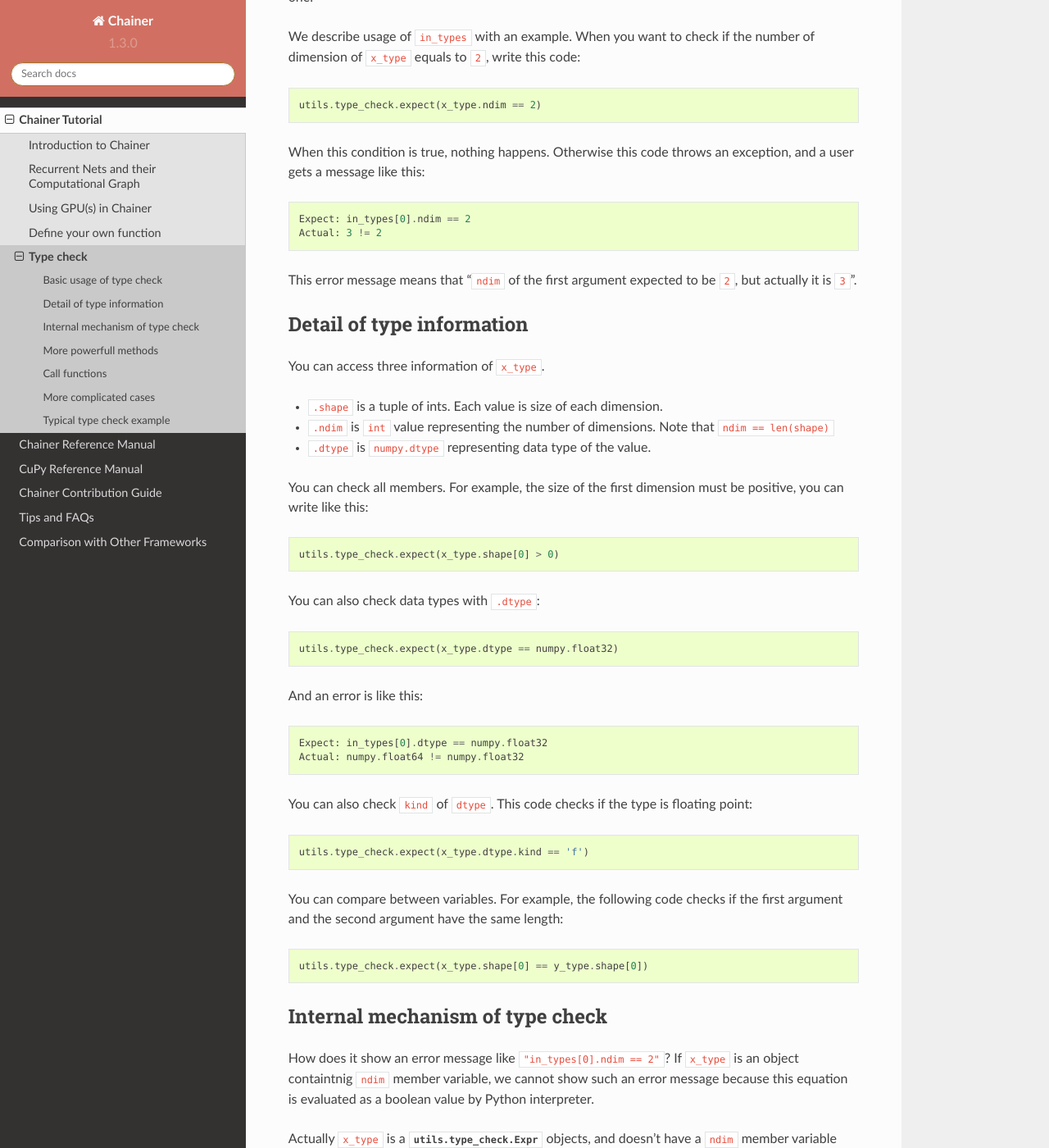
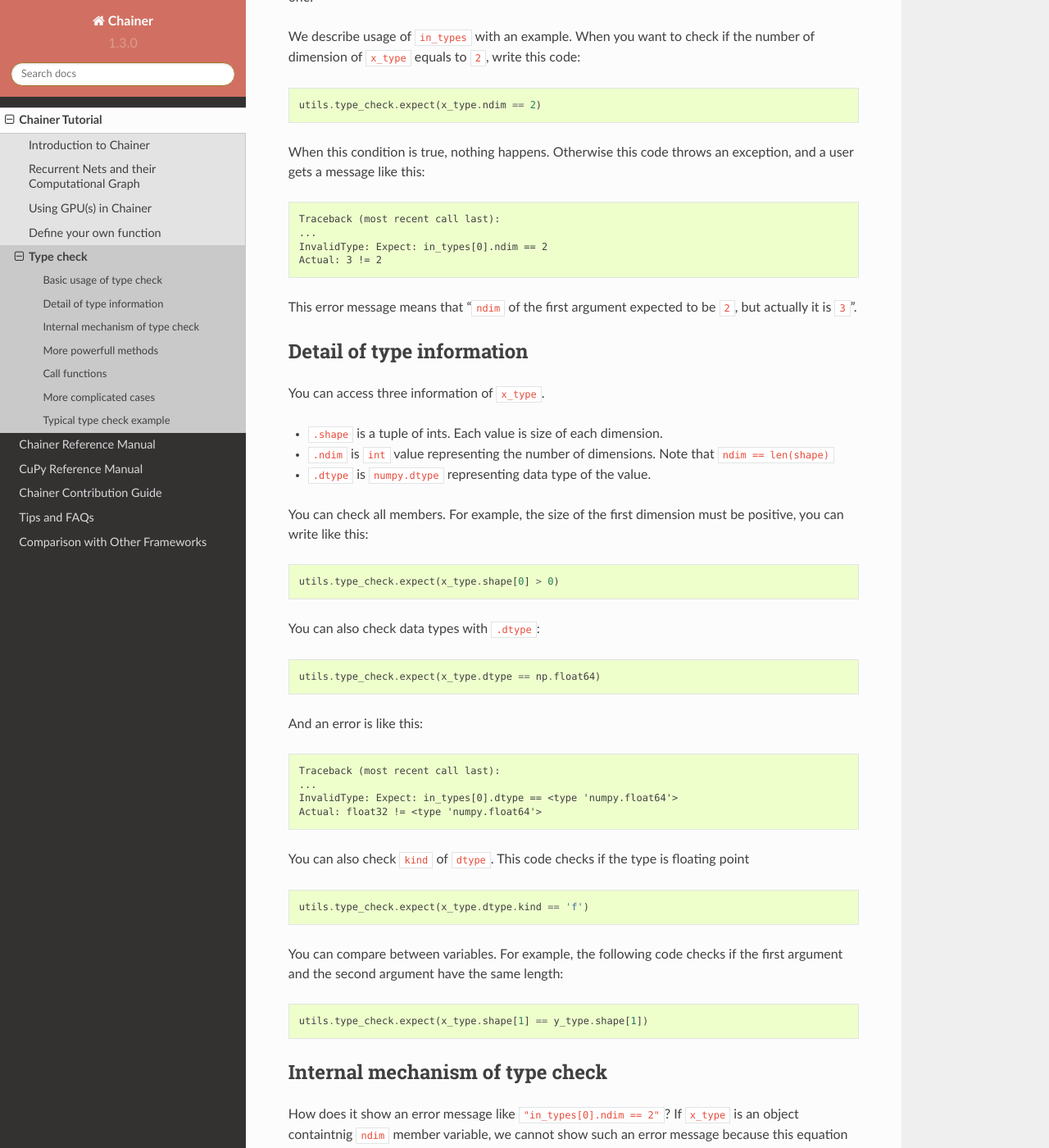
Before and after one commit to mitmul/intel-chainer, a Sphinx documentation site: the page built from docs/source/tutorial/type_check.rst, in a window 1280 px wide and 1400 px high, scrolled down 1107 px. Shown: the whole window at 82% size. Built offline with Sphinx 7.4.7 and the Read the Docs theme 2.0.0, drawn with Linux system fonts in a browser that asks for light colours; some of the changed text lies outside the part shown.

Commit message:
Write doctest for type_check

```diff
--- a/docs/source/conf.py
+++ b/docs/source/conf.py
@@ -331,7 +331,7 @@
 doctest_global_setup = '''
 import numpy as np
 import cupy
-from chainer import cuda, Function, FunctionSet, gradient_check, Variable, optimizers
+from chainer import cuda, Function, FunctionSet, gradient_check, Variable, optimizers, utils
 import chainer.functions as F
 np.random.seed(0)
 '''
--- a/docs/source/tutorial/basic.rst
+++ b/docs/source/tutorial/basic.rst
@@ -46,7 +46,7 @@
    In example codes of this tutorial, we assume for simplicity that the following symbols are already imported::
 
      import numpy as np
-     from chainer import cuda, Function, FunctionSet, gradient_check, Variable, optimizers
+     from chainer import cuda, Function, FunctionSet, gradient_check, Variable, optimizers, utils
      import chainer.functions as F
 
 
--- a/docs/source/tutorial/type_check.rst
+++ b/docs/source/tutorial/type_check.rst
@@ -37,22 +37,38 @@
 
 ``in_types`` is an instance of :class:`utils.type_check.TypeInfoTuple`, which is a sub-class of ``tuple``.
 To get type information about the first argument, use ``in_types[0]``.
-If the function gets multiple arguments, we recommend to use new variables for readability::
+If the function gets multiple arguments, we recommend to use new variables for readability:
 
-  x_type, y_type = in_types
+.. testcode::
+   :hide:
+
+   data = (np.empty((3, 2, 2), dtype=np.float32), np.empty((1, 2, 2), dtype=np.float32))
+   in_types = utils.type_check.get_types(data, 'in_types', False)
+
+
+.. testcode::
+
+   x_type, y_type = in_types
 
 In this case, ``x_type`` represents the type of the first argument, and ``y_type`` represents the second one.
 
 We describe usage of ``in_types`` with an example.
-When you want to check if the number of dimension of ``x_type`` equals to ``2``, write this code::
+When you want to check if the number of dimension of ``x_type`` equals to ``2``, write this code:
 
-  utils.type_check.expect(x_type.ndim == 2)
+.. testcode::
+
+   utils.type_check.expect(x_type.ndim == 2)
 
 When this condition is true, nothing happens.
-Otherwise this code throws an exception, and a user gets a message like this::
+Otherwise this code throws an exception, and a user gets a message like this:
 
-  Expect: in_types[0].ndim == 2
-  Actual: 3 != 2
+.. testoutput::
+   :options: -IGNORE_EXCEPTION_DETAIL
+
+   Traceback (most recent call last):
+   ...
+   InvalidType: Expect: in_types[0].ndim == 2
+   Actual: 3 != 2
 
 This error message means that "``ndim`` of the first argument expected to be ``2``, but actually it is ``3``".
 
@@ -67,28 +83,41 @@
 - ``.dtype`` is ``numpy.dtype`` representing data type of the value.
 
 You can check all members.
-For example, the size of the first dimension must be positive, you can write like this::
+For example, the size of the first dimension must be positive, you can write like this:
 
-  utils.type_check.expect(x_type.shape[0] > 0)
+.. testcode::
 
-You can also check data types with ``.dtype``::
+   utils.type_check.expect(x_type.shape[0] > 0)
 
-  utils.type_check.expect(x_type.dtype == numpy.float32)
+You can also check data types with ``.dtype``:
 
-And an error is like this::
+.. testcode::
 
-  Expect: in_types[0].dtype == numpy.float32
-  Actual: numpy.float64 != numpy.float32
+   utils.type_check.expect(x_type.dtype == np.float64)
+
+And an error is like this:
+
+.. testoutput::
+   :options: -IGNORE_EXCEPTION_DETAIL +NORMALIZE_WHITESPACE
+
+   Traceback (most recent call last):
+   ...
+   InvalidType: Expect: in_types[0].dtype == <type 'numpy.float64'>
+   Actual: float32 != <type 'numpy.float64'>
 
 You can also check ``kind`` of ``dtype``.
-This code checks if the type is floating point::
+This code checks if the type is floating point
 
-  utils.type_check.expect(x_type.dtype.kind == 'f')
+.. testcode::
+
+   utils.type_check.expect(x_type.dtype.kind == 'f')
 
 You can compare between variables.
-For example, the following code checks if the first argument and the second argument have the same length::
+For example, the following code checks if the first argument and the second argument have the same length:
 
-  utils.type_check.expect(x_type.shape[0] == y_type.shape[0])
+.. testcode::
+
+   utils.type_check.expect(x_type.shape[1] == y_type.shape[1])
 
 
 Internal mechanism of type check
@@ -105,9 +134,11 @@
 When it is ``True``, it causes no error and shows nothing.
 Otherwise, this method shows a readable error message.
 
-If you want to evaluate a :class:`utils.type_check.Expr` object, call :meth:`eval` method::
+If you want to evaluate a :class:`utils.type_check.Expr` object, call :meth:`eval` method:
 
-  actual_type = x_type.eval()
+.. testcode::
+
+   actual_type = x_type.eval()
 
 ``actual_type`` is an instance of :class:`TypeInfo`, while ``x_type`` is an instance of :class:`utils.type_check.Expr`.
 In the same way, ``x_type.shape[0].eval()`` returns an int value.
@@ -118,35 +149,53 @@
 
 :class:`utils.type_check.Expr` class is more powerfull.
 It supports all mathematical operators such as ``+`` and ``*``.
-You can write a condition that the first dimension of ``x_type`` is the first dimension of ``y_type`` times four::
+You can write a condition that the first dimension of ``x_type`` is the first dimension of ``y_type`` times four:
 
-  x_type.shape[0] == y_type.shape[0] * 4
+.. testcode::
 
-When ``x_type.shape[0] == 3`` and ``y_type.shape[0] == 1``, users can get the error message below::
+   utils.type_check.expect(x_type.shape[0] == y_type.shape[0] * 4)
 
-  Expect: in_types[0].shape[0] == in_types[1].shape[0] * 4
-  Actual: 3 != 4
+When ``x_type.shape[0] == 3`` and ``y_type.shape[0] == 1``, users can get the error message below:
+
+.. testoutput::
+   :options: -IGNORE_EXCEPTION_DETAIL
+
+   Traceback (most recent call last):
+   ...
+   InvalidType: Expect: in_types[0].shape[0] == in_types[1].shape[0] * 4
+   Actual: 3 != 4
 
 
-To compare a member variable of your function, wrap a value with :class:`utils.type_check.Variable` to show readable error message::
+To compare a member variable of your function, wrap a value with :class:`utils.type_check.Variable` to show readable error message:
 
-  x_type.shape[0] == utils.type_check.Variable(self.in_size, "in_size")
+.. testcode::
+   :hide:
 
-This code can check the equivalent condition below::
+   class Object(object):
+       in_size = 2
+   self = Object()
 
-  x_type.shape[0] == self.in_size
+.. testcode::
+
+   x_type.shape[0] == utils.type_check.Variable(self.in_size, "in_size")
+
+This code can check the equivalent condition below:
+
+.. testcode::
+
+   x_type.shape[0] == self.in_size
 
 However, the latter condition doesn't know meanig of this value.
 When this condition is not satisfied, the latter code shows unreadable error message::
 
-  Expect: in_types[0].shape[0] == 4  # what does '4' mean?
+  InvalidType: Expect: in_types[0].shape[0] == 4  # what does '4' mean?
   Actual: 3 != 4
 
 Note that the second argument of :class:`utils.type_check.Variable` is only for readability.
 
 The former shows this message::
 
-  Expect: in_types[0].shape[0] == in_size  # OK, `in_size` is a value that is given to the constructor
+  InvalidType: Expect: in_types[0].shape[0] == in_size  # OK, `in_size` is a value that is given to the constructor
   Actual: 3 != 4  # You can also check actual value here
 
 
@@ -155,19 +204,26 @@
 
 How to check summation of all values of shape?
 :class:`utils.type_check.Expr` also supports function call.
-::
+:
 
-   sum = utils.type_check.Variable('sum', numpy.sum)
-   utils.type_check.expect(sum(x_type.shape) == 10)
+.. testcode::
+
+    sum = utils.type_check.Variable(np.sum, 'sum')
+    utils.type_check.expect(sum(x_type.shape) == 10)
 
 Why do we need to wrap the function ``numpy.sum`` with :class:`utils.type_check.Variable`?
 ``x_type.shape`` is not a tuple but an object of :class:`utils.type_check.Expr` as we have seen before.
 Therefore, ``numpy.sum(x_type.shape)`` fails.
 We need to evaluate this function lazily.
 
-The above example makes an error message like this::
+The above example makes an error message like this:
 
-   Expect: sum(in_types[0].shape) == 10
+.. testoutput::
+   :options: -IGNORE_EXCEPTION_DETAIL
+
+   Traceback (most recent call last):
+   ...
+   InvalidType: Expect: sum(in_types[0].shape) == 10
    Actual: 7 != 10
 
 
@@ -185,10 +249,15 @@
       raise utils.type_check.InvalidType(expect_msg, actual_msg)
 
 Please make a readable error message.
-This code generates an error below::
+This code generates an error below:
 
-  Expect: Shape is expected to be ...
-  Actual: Shape is ...
+.. testoutput::
+   :options: -IGNORE_EXCEPTION_DETAIL
+
+   Traceback (most recent call last):
+   ...
+   InvalidType: Expect: Shape is expected to be ...
+   Actual: Shape is ...
 
 
 
@@ -197,32 +266,40 @@
 
 We show a typical type check for a function.
 
-First check the number of arguments::
+First check the number of arguments:
 
-  utils.type_check.expect(in_types.size() == 2)
+.. testcode::
+
+   utils.type_check.expect(in_types.size() == 2)
 
 ``in_types.size()`` returns a :class:`utils.type_check.Expr` object representing a number of arguments.
 You can check it in the same way.
 
-And then, get each type::
+And then, get each type:
 
-  x_type, y_type = in_types
+.. testcode::
+
+   x_type, y_type = in_types
 
 Don't get each value before check ``in_types.size()``.
 When the number of argument is illegal, this process may fail.
-For example, this code doesn't work when the size of ``in_types`` is zero::
+For example, this code doesn't work when the size of ``in_types`` is zero:
 
-  utils.type_check.expect(
-    in_types.size() == 1,
-    in_types[0].ndim == 1,
-  )
+.. testcode::
 
-After that, check each type::
+   utils.type_check.expect(
+     in_types.size() == 2,
+     in_types[0].ndim == 3,
+   )
 
-  utils.type_check.expect(
-    x_type.dtype == numpy.float32,
-    x_type.ndim == 2,
-    x_type.shape[1] == 4,
-  )
+After that, check each type:
+
+.. testcode::
+
+   utils.type_check.expect(
+     x_type.dtype == np.float32,
+     x_type.ndim == 3,
+     x_type.shape[1] == 2,
+   )
 
 The above example works correctly even when ``x_type.ndim == 0`` as all conditions are evaluated lazily.
```
Also changed, not shown: other parts of docs/source/tutorial/type_check.rst (+9 -1 lines).
